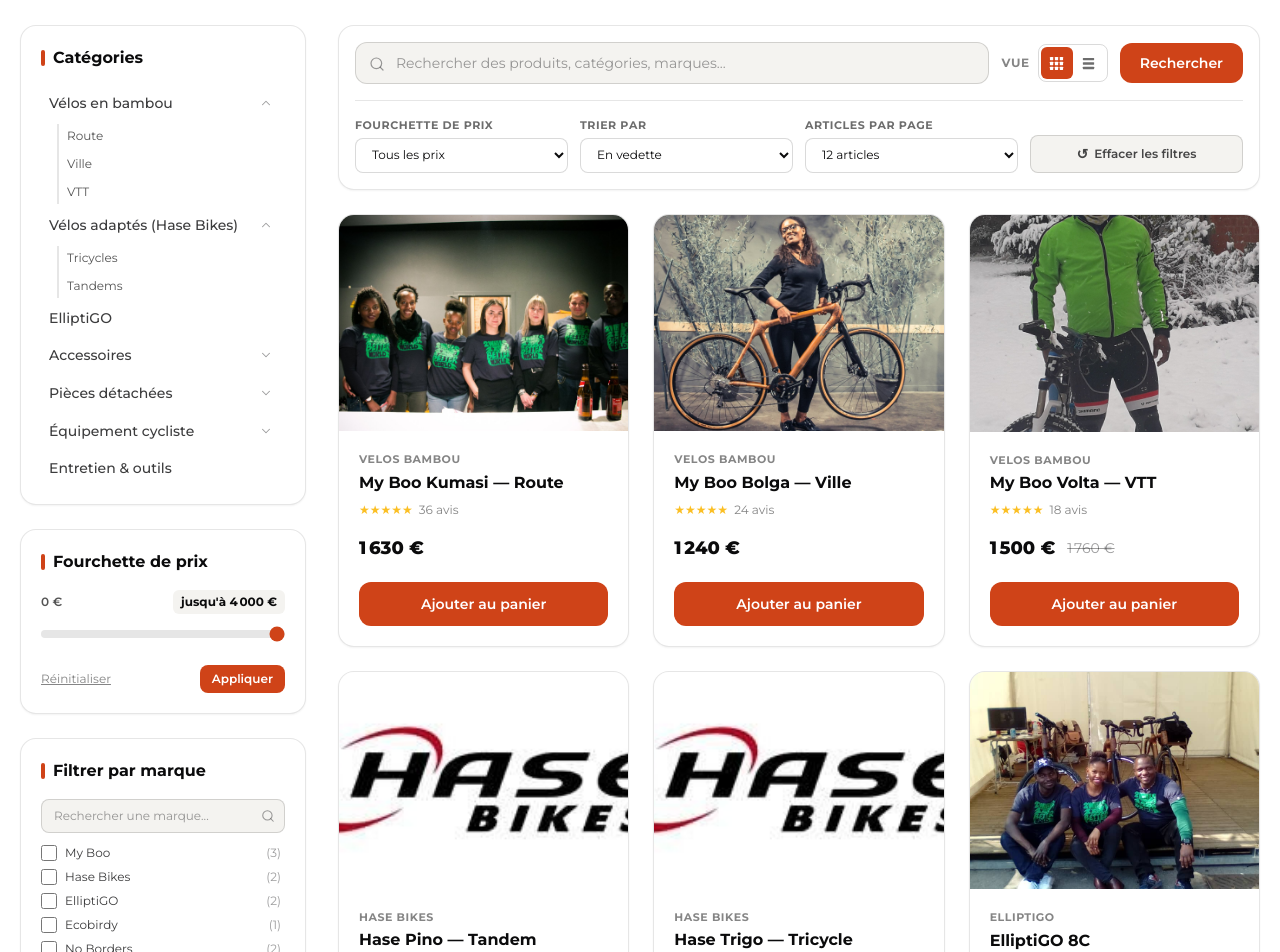
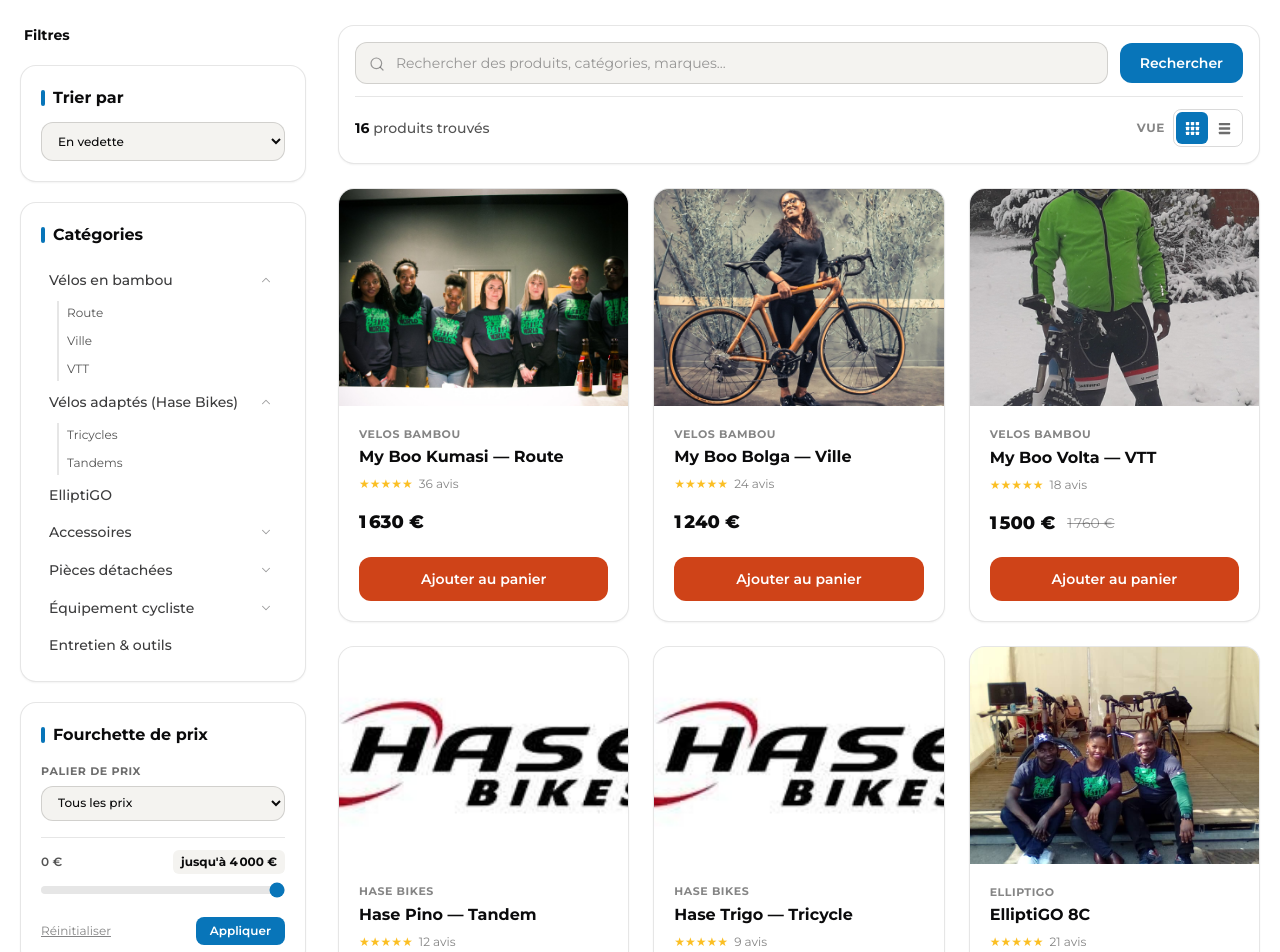
Before and after one commit to josuefox123/nobordersasbl, a Next.js app: page /boutique in a window 1280 px wide. Shown: the part 400-1352 px from the top of the page. Built offline with nearby package versions, Linux system fonts and the light colour scheme.

Commit message:
feat: deplacement de tous les filtres de la boutique dans la barre laterale gauche

```diff
--- a/app/boutique/BoutiqueClient.tsx
+++ b/app/boutique/BoutiqueClient.tsx
@@ -366,11 +366,49 @@
               </button>
             </div>
 
-            <div className="flex flex-col gap-6">
-              {/* ── Carte 1 : Catégories ── */}
+            <div className="flex flex-col gap-5">
+              {/* ── Entête sidebar avec compte et reset rapide ── */}
+              <div className="flex items-center justify-between px-1">
+                <span className="text-sm font-bold text-ink">
+                  Filtres {activeFiltersCount > 0 && `(${activeFiltersCount})`}
+                </span>
+                {activeFiltersCount > 0 && (
+                  <button
+                    type="button"
+                    onClick={resetAllFilters}
+                    className="text-xs font-semibold text-[#0875B9] hover:underline"
+                  >
+                    Tout effacer
+                  </button>
+                )}
+              </div>
+
+              {/* ── Carte 1 : Trier par ── */}
+              <div className="rounded-2xl border border-ink/10 bg-white p-5 shadow-sm">
+                <div className="mb-3 flex items-center gap-2">
+                  <span className="h-4 w-1 rounded-full bg-[#0875B9]" />
+                  <h2 className="text-base font-bold text-ink">Trier par</h2>
+                </div>
+                <select
+                  value={sortBy}
+                  onChange={(e) => {
+                    setSortBy(e.target.value);
+                    setCurrentPage(1);
+                  }}
+                  className="w-full rounded-xl border border-ink/15 bg-paper py-2.5 px-3 text-xs font-medium text-ink focus:border-[#0875B9] focus:outline-none"
+                >
+                  <option value="featured">En vedette</option>
+                  <option value="price-asc">Prix : croissant</option>
+                  <option value="price-desc">Prix : décroissant</option>
+                  <option value="rating">Mieux notés</option>
+                  <option value="newest">Nouveautés</option>
+                </select>
+              </div>
+
+              {/* ── Carte 2 : Catégories ── */}
               <div className="rounded-2xl border border-ink/10 bg-white p-5 shadow-sm">
                 <div className="mb-4 flex items-center gap-2">
-                  <span className="h-4 w-1 rounded-full bg-[#CF4318]" />
+                  <span className="h-4 w-1 rounded-full bg-[#0875B9]" />
                   <h2 className="text-base font-bold text-ink">Catégories</h2>
                 </div>
 
@@ -388,7 +426,7 @@
                             onClick={() => handleSelectCategory(cat.slug)}
                             className={`flex-1 text-left font-medium transition-colors ${
                               isSelected
-                                ? "font-bold text-[#CF4318]"
+                                ? "font-bold text-[#0875B9]"
                                 : "text-ink/80 hover:text-ink"
                             }`}
                           >
@@ -427,7 +465,7 @@
                                     }
                                     className={`block w-full py-1 text-left text-xs transition-colors ${
                                       isSubSelected
-                                        ? "font-bold text-[#CF4318]"
+                                        ? "font-bold text-[#0875B9]"
                                         : "text-ink/70 hover:text-ink"
                                     }`}
                                   >
@@ -444,14 +482,34 @@
                 </ul>
               </div>
 
-              {/* ── Carte 2 : Fourchette de prix ── */}
+              {/* ── Carte 3 : Fourchette de prix ── */}
               <div className="rounded-2xl border border-ink/10 bg-white p-5 shadow-sm">
                 <div className="mb-4 flex items-center gap-2">
-                  <span className="h-4 w-1 rounded-full bg-[#CF4318]" />
+                  <span className="h-4 w-1 rounded-full bg-[#0875B9]" />
                   <h2 className="text-base font-bold text-ink">Fourchette de prix</h2>
                 </div>
 
                 <div className="space-y-4">
+                  {/* Presets rapides */}
+                  <div>
+                    <label className="block text-[11px] font-bold uppercase tracking-wider text-ink/60 mb-1.5">
+                      Palier de prix
+                    </label>
+                    <select
+                      value={pricePreset}
+                      onChange={(e) => handlePricePresetChange(e.target.value)}
+                      className="w-full rounded-xl border border-ink/15 bg-paper py-2 px-3 text-xs font-medium text-ink focus:border-[#0875B9] focus:outline-none"
+                    >
+                      <option value="all">Tous les prix</option>
+                      <option value="under-50">Moins de 50 €</option>
+                      <option value="50-500">50 € à 500 €</option>
+                      <option value="500-2000">500 € à 2 000 €</option>
+                      <option value="over-2000">Plus de 2 000 €</option>
+                    </select>
+                  </div>
+
+                  {/* Slider de prix */}
+                  <div className="pt-3 border-t border-ink/10 space-y-3">
                     <div className="flex items-center justify-between text-xs font-semibold text-ink/70">
                       <span>0 €</span>
                       <span className="rounded-md bg-paper px-2 py-1 text-ink font-bold">
@@ -466,7 +524,7 @@
                       step="50"
                       value={tempMaxPrice}
                       onChange={(e) => setTempMaxPrice(Number(e.target.value))}
-                    className="h-2 w-full cursor-pointer appearance-none rounded-lg bg-ink/10 accent-[#CF4318]"
+                      className="h-2 w-full cursor-pointer appearance-none rounded-lg bg-ink/10 accent-[#0875B9]"
                     />
 
                     <div className="flex items-center justify-between pt-1">
@@ -475,6 +533,7 @@
                         onClick={() => {
                           setMaxPrice(4000);
                           setTempMaxPrice(4000);
+                          setPricePreset("all");
                           setCurrentPage(1);
                         }}
                         className="text-xs text-ink/50 hover:text-ink underline"
@@ -487,23 +546,19 @@
                           setMaxPrice(tempMaxPrice);
                           setCurrentPage(1);
                         }}
-                      className="rounded-lg bg-[#CF4318] px-3 py-1.5 text-xs font-semibold text-white transition-colors hover:bg-[#B03815]"
+                        className="rounded-lg bg-[#0875B9] px-3.5 py-1.5 text-xs font-semibold text-white transition-colors hover:bg-[#065f9a]"
                       >
                         Appliquer
                       </button>
                     </div>
                   </div>
                 </div>
-
-              {/* ── Carte 3 : Filtrer par couleur — commenté */}
-              {/* <div className="rounded-2xl border border-ink/10 bg-white p-5 shadow-sm">
-                ...filtre couleur...
-              </div> */}
+              </div>
 
               {/* ── Carte 4 : Filtrer par marque ── */}
               <div className="rounded-2xl border border-ink/10 bg-white p-5 shadow-sm">
                 <div className="mb-4 flex items-center gap-2">
-                  <span className="h-4 w-1 rounded-full bg-[#CF4318]" />
+                  <span className="h-4 w-1 rounded-full bg-[#0875B9]" />
                   <h2 className="text-base font-bold text-ink">Filtrer par marque</h2>
                 </div>
 
@@ -514,7 +569,7 @@
                     value={brandSearch}
                     onChange={(e) => setBrandSearch(e.target.value)}
                     placeholder="Rechercher une marque..."
-                    className="w-full rounded-lg border border-ink/15 bg-paper py-2 pl-3 pr-8 text-xs text-ink placeholder:text-ink/40 focus:border-ink focus:outline-none"
+                    className="w-full rounded-lg border border-ink/15 bg-paper py-2 pl-3 pr-8 text-xs text-ink placeholder:text-ink/40 focus:border-[#0875B9] focus:outline-none"
                   />
                   <SearchIcon
                     size={14}
@@ -537,7 +592,7 @@
                             type="checkbox"
                             checked={isChecked}
                             onChange={() => toggleTempBrand(brand)}
-                            className="h-4 w-4 rounded border-ink/20 text-[#CF4318] accent-[#CF4318] focus:ring-0"
+                            className="h-4 w-4 rounded border-ink/20 text-[#0875B9] accent-[#0875B9] focus:ring-0"
                           />
                           <span>{brand}</span>
                         </div>
@@ -557,7 +612,7 @@
                   <button
                     type="button"
                     onClick={applyBrands}
-                    className="rounded-lg border border-[#CF4318] bg-white px-3.5 py-1.5 text-xs font-semibold text-[#CF4318] transition-colors hover:bg-[#CF4318] hover:text-white"
+                    className="rounded-lg border border-[#0875B9] bg-white px-3.5 py-1.5 text-xs font-semibold text-[#0875B9] transition-colors hover:bg-[#0875B9] hover:text-white"
                   >
                     Appliquer le filtre
                   </button>
@@ -569,6 +624,35 @@
                     Tout effacer
                   </button>
                 </div>
+              </div>
+
+              {/* ── Carte 5 : Articles par page & Réinitialisation ── */}
+              <div className="rounded-2xl border border-ink/10 bg-white p-5 shadow-sm space-y-4">
+                <div>
+                  <label className="block text-[11px] font-bold uppercase tracking-wider text-ink/60 mb-1.5">
+                    Articles par page
+                  </label>
+                  <select
+                    value={itemsPerPage}
+                    onChange={(e) => {
+                      setItemsPerPage(Number(e.target.value));
+                      setCurrentPage(1);
+                    }}
+                    className="w-full rounded-xl border border-ink/15 bg-paper py-2 px-3 text-xs font-medium text-ink focus:border-[#0875B9] focus:outline-none"
+                  >
+                    <option value="6">6 articles</option>
+                    <option value="12">12 articles</option>
+                    <option value="24">24 articles</option>
+                  </select>
+                </div>
+
+                <button
+                  type="button"
+                  onClick={resetAllFilters}
+                  className="flex w-full items-center justify-center gap-2 rounded-xl border border-ink/15 bg-paper py-2.5 px-3 text-xs font-semibold text-ink/80 transition-colors hover:bg-ink hover:text-white"
+                >
+                  <span className="text-sm">↺</span> Effacer tous les filtres
+                </button>
               </div>
             </div>
           </aside>
@@ -585,7 +669,7 @@
           {/*  COLONNE DROITE : PRODUITS & CONTRÔLES                 */}
           {/* ═══════════════════════════════════════════════════════ */}
           <main className="lg:col-span-8 xl:col-span-9">
-            {/* ── Barre de recherche & vue (Top bar) ── */}
+            {/* ── Barre de recherche & vue (Top bar simplifiée) ── */}
             <div className="rounded-2xl border border-ink/10 bg-white p-4 shadow-sm">
               <div className="flex flex-col gap-3 sm:flex-row sm:items-center">
                 {/* Input de recherche */}
@@ -605,9 +689,28 @@
                       }
                     }}
                     placeholder="Rechercher des produits, catégories, marques..."
-                    className="w-full rounded-xl border border-ink/15 bg-paper py-2.5 pl-10 pr-4 text-sm text-ink placeholder:text-ink/40 focus:border-ink focus:outline-none"
+                    className="w-full rounded-xl border border-ink/15 bg-paper py-2.5 pl-10 pr-4 text-sm text-ink placeholder:text-ink/40 focus:border-[#0875B9] focus:outline-none"
                   />
                 </div>
+
+                {/* Bouton Rechercher */}
+                <button
+                  type="button"
+                  onClick={() => {
+                    setSearchQuery(searchInput);
+                    setCurrentPage(1);
+                  }}
+                  className="rounded-xl bg-[#0875B9] px-5 py-2.5 text-sm font-semibold text-white transition-colors hover:bg-[#065f9a]"
+                >
+                  Rechercher
+                </button>
+              </div>
+
+              {/* ── Sous-barre : compteur de résultats et sélecteur de vue ── */}
+              <div className="mt-3 flex items-center justify-between border-t border-ink/10 pt-3">
+                <p className="text-xs sm:text-sm font-medium text-ink/70">
+                  <span className="font-bold text-ink">{filteredProducts.length}</span> produit{filteredProducts.length > 1 ? "s" : ""} trouvé{filteredProducts.length > 1 ? "s" : ""}
+                </p>
 
                 {/* Sélecteur Vue Grille / Liste */}
                 <div className="flex items-center gap-2">
@@ -622,7 +725,7 @@
                       aria-label="Affichage en grille"
                       className={`grid h-8 w-8 place-items-center rounded-md transition-colors ${
                         viewMode === "grid"
-                          ? "bg-[#CF4318] text-white"
+                          ? "bg-[#0875B9] text-white"
                           : "text-ink/60 hover:text-ink"
                       }`}
                     >
@@ -646,7 +749,7 @@
                       aria-label="Affichage en liste"
                       className={`grid h-8 w-8 place-items-center rounded-md transition-colors ${
                         viewMode === "list"
-                          ? "bg-[#CF4318] text-white"
+                          ? "bg-[#0875B9] text-white"
                           : "text-ink/60 hover:text-ink"
                       }`}
                     >
@@ -657,90 +760,6 @@
                       </svg>
                     </button>
                   </div>
-                </div>
-
-                {/* Bouton Rechercher */}
-                <button
-                  type="button"
-                  onClick={() => {
-                    setSearchQuery(searchInput);
-                    setCurrentPage(1);
-                  }}
-                  className="rounded-xl bg-[#CF4318] px-5 py-2.5 text-sm font-semibold text-white transition-colors hover:bg-[#B03815]"
-                >
-                  Rechercher
-                </button>
-              </div>
-
-              {/* ── Ligne déroulants & Clear filters ── */}
-              <div className="mt-4 grid grid-cols-1 gap-3 border-t border-ink/10 pt-4 sm:grid-cols-2 md:grid-cols-4">
-                {/* Fourchette de prix preset */}
-                <div>
-                  <label className="block text-[11px] font-bold uppercase tracking-wider text-ink/60 mb-1">
-                    Fourchette de prix
-                  </label>
-                  <select
-                    value={pricePreset}
-                    onChange={(e) => handlePricePresetChange(e.target.value)}
-                    className="w-full rounded-lg border border-ink/15 bg-white py-2 px-3 text-xs text-ink focus:border-ink focus:outline-none"
-                  >
-                    <option value="all">Tous les prix</option>
-                    <option value="under-50">Moins de 50 €</option>
-                    <option value="50-500">50 € à 500 €</option>
-                    <option value="500-2000">500 € à 2 000 €</option>
-                    <option value="over-2000">Plus de 2 000 €</option>
-                  </select>
-                </div>
-
-                {/* Trier par */}
-                <div>
-                  <label className="block text-[11px] font-bold uppercase tracking-wider text-ink/60 mb-1">
-                    Trier par
-                  </label>
-                  <select
-                    value={sortBy}
-                    onChange={(e) => {
-                      setSortBy(e.target.value);
-                      setCurrentPage(1);
-                    }}
-                    className="w-full rounded-lg border border-ink/15 bg-white py-2 px-3 text-xs text-ink focus:border-ink focus:outline-none"
-                  >
-                    <option value="featured">En vedette</option>
-                    <option value="price-asc">Prix : croissant</option>
-                    <option value="price-desc">Prix : décroissant</option>
-                    <option value="rating">Mieux notés</option>
-                    <option value="newest">Nouveautés</option>
-                  </select>
-                </div>
-
-                {/* Articles par page */}
-                <div>
-                  <label className="block text-[11px] font-bold uppercase tracking-wider text-ink/60 mb-1">
-                    Articles par page
-                  </label>
-                  <select
-                    value={itemsPerPage}
-                    onChange={(e) => {
-                      setItemsPerPage(Number(e.target.value));
-                      setCurrentPage(1);
-                    }}
-                    className="w-full rounded-lg border border-ink/15 bg-white py-2 px-3 text-xs text-ink focus:border-ink focus:outline-none"
-                  >
-                    <option value="6">6 articles</option>
-                    <option value="12">12 articles</option>
-                    <option value="24">24 articles</option>
-                  </select>
-                </div>
-
-                {/* Effacer les filtres */}
-                <div className="flex items-end">
-                  <button
-                    type="button"
-                    onClick={resetAllFilters}
-                    className="flex w-full items-center justify-center gap-1.5 rounded-lg border border-ink/15 bg-paper py-2 px-3 text-xs font-semibold text-ink/75 transition-colors hover:border-ink hover:text-ink"
-                  >
-                    <span className="text-sm">↺</span> Effacer les filtres
-                  </button>
                 </div>
               </div>
             </div>
@@ -753,12 +772,12 @@
                 </span>
 
                 {selectedCategory && (
-                  <span className="inline-flex items-center gap-1.5 rounded-lg bg-[#FBE3D9] px-2.5 py-1 text-xs font-medium text-[#CF4318]">
+                  <span className="inline-flex items-center gap-1.5 rounded-lg bg-[#0875B9]/10 px-2.5 py-1 text-xs font-medium text-[#0875B9]">
                     Catégorie : {selectedCategory}
                     <button
                       type="button"
                       onClick={() => setSelectedCategory(null)}
-                      className="hover:text-black"
+                      className="hover:text-ink"
                     >
                       ×
                     </button>
@@ -766,28 +785,29 @@
                 )}
 
                 {selectedSub && (
-                  <span className="inline-flex items-center gap-1.5 rounded-lg bg-[#FBE3D9] px-2.5 py-1 text-xs font-medium text-[#CF4318]">
+                  <span className="inline-flex items-center gap-1.5 rounded-lg bg-[#0875B9]/10 px-2.5 py-1 text-xs font-medium text-[#0875B9]">
                     Sous-catégorie : {selectedSub}
                     <button
                       type="button"
                       onClick={() => setSelectedSub(null)}
-                      className="hover:text-black"
+                      className="hover:text-ink"
                     >
                       ×
                     </button>
                   </span>
                 )}
 
-                {maxPrice < 4000000 && (
-                  <span className="inline-flex items-center gap-1.5 rounded-lg bg-[#FBE3D9] px-2.5 py-1 text-xs font-medium text-[#CF4318]">
-                    ≤ {maxPrice.toLocaleString("fr-FR")} FCFA
+                {maxPrice < 4000 && (
+                  <span className="inline-flex items-center gap-1.5 rounded-lg bg-[#0875B9]/10 px-2.5 py-1 text-xs font-medium text-[#0875B9]">
+                    ≤ {maxPrice.toLocaleString("fr-FR")} €
                     <button
                       type="button"
                       onClick={() => {
-                        setMaxPrice(4000000);
-                        setTempMaxPrice(4000000);
+                        setMaxPrice(4000);
+                        setTempMaxPrice(4000);
+                        setPricePreset("all");
                       }}
-                      className="hover:text-black"
+                      className="hover:text-ink"
                     >
                       ×
                     </button>
@@ -797,15 +817,14 @@
                 {selectedColors.map((color) => (
                   <span
                     key={color}
-                    className="inline-flex items-center gap-1.5 rounded-lg bg-[#FBE3D9] px-2.5 py-1 text-xs font-medium text-[#CF4318]"
-                  >
+                    className="inline-flex items-center gap-1.5 rounded-lg bg-[#0875B9]/10 px-2.5 py-1 text-xs font-medium text-[#0875B9]">
                     Couleur : {color}
                     <button
                       type="button"
                       onClick={() =>
                         setSelectedColors((prev) => prev.filter((c) => c !== color))
                       }
-                      className="hover:text-black"
+                      className="hover:text-ink"
                     >
                       ×
                     </button>
@@ -815,15 +834,14 @@
                 {selectedBrands.map((brand) => (
                   <span
                     key={brand}
-                    className="inline-flex items-center gap-1.5 rounded-lg bg-[#FBE3D9] px-2.5 py-1 text-xs font-medium text-[#CF4318]"
-                  >
+                    className="inline-flex items-center gap-1.5 rounded-lg bg-[#0875B9]/10 px-2.5 py-1 text-xs font-medium text-[#0875B9]">
                     {brand}
                     <button
                       type="button"
                       onClick={() =>
                         setSelectedBrands((prev) => prev.filter((b) => b !== brand))
                       }
-                      className="hover:text-black"
+                      className="hover:text-ink"
                     >
                       ×
                     </button>
@@ -831,7 +849,7 @@
                 ))}
 
                 {searchQuery && (
-                  <span className="inline-flex items-center gap-1.5 rounded-lg bg-[#FBE3D9] px-2.5 py-1 text-xs font-medium text-[#CF4318]">
+                  <span className="inline-flex items-center gap-1.5 rounded-lg bg-[#0875B9]/10 px-2.5 py-1 text-xs font-medium text-[#0875B9]">
                     « {searchQuery} »
                     <button
                       type="button"
@@ -839,7 +857,7 @@
                         setSearchQuery("");
                         setSearchInput("");
                       }}
-                      className="hover:text-black"
+                      className="hover:text-ink"
                     >
                       ×
                     </button>
@@ -849,7 +867,7 @@
                 <button
                   type="button"
                   onClick={resetAllFilters}
-                  className="ml-auto text-xs font-semibold text-ink/50 hover:text-flame underline"
+                  className="ml-auto text-xs font-semibold text-ink/50 hover:text-[#0875B9] underline"
                 >
                   Tout réinitialiser
                 </button>
```
Lines whose indentation alone changed are shown as unchanged.
